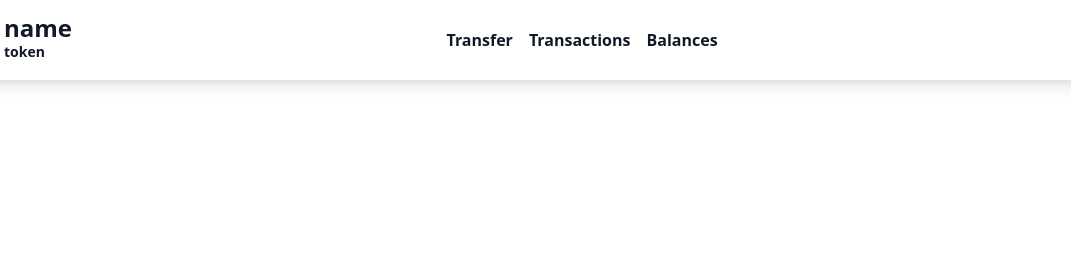
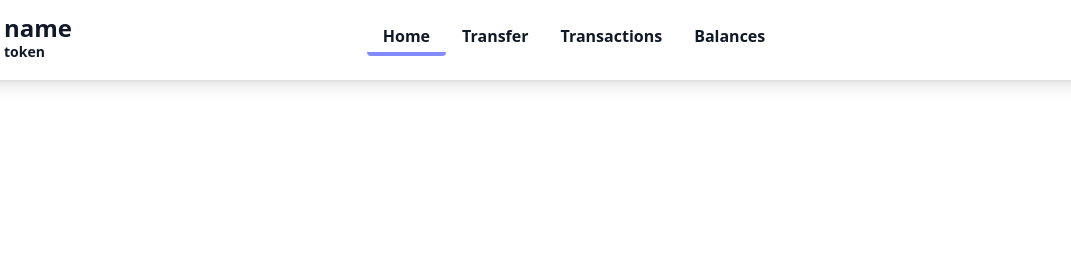
Before and after one commit to ConnecMent/platform, a website built with Vite: page frontend/homepage.html in a window 1280 px wide. Shown: the top 280 px of the page, 108-1179 px from the left. Built offline with nearby package versions, Linux system fonts and the light colour scheme.

Commit message:
change nav bar style

```diff
--- a/frontend/homepage.html
+++ b/frontend/homepage.html
@@ -33,21 +33,38 @@
         </div>
 
         <div class="flex">
+          <!-- if your page is active, add the class in your div link page -->
+          <!-- class="border-b-4 border-solid rounded border-indigo-400 pb-1 font-bold" -->
+
+          <div
+            class="border-b-4 border-solid rounded border-indigo-400 pb-1 font-bold"
+          >
+            <a href="./" class="mx-4 text-base leading-6 text-gray-900">Home</a>
+          </div>
+
+          <div class="font-semibold">
             <a
               href="./transfer.html"
-            class="ml-4 text-base font-semibold leading-6 text-gray-900"
+              class="mx-4 text-base leading-6 text-gray-900"
               >Transfer</a
             >
+          </div>
+
+          <div class="font-semibold">
             <a
               href="./transactionList.html"
-            class="ml-4 text-base font-semibold leading-6 text-gray-900"
+              class="mx-4 text-base leading-6 text-gray-900"
               >Transactions</a
             >
+          </div>
+
+          <div class="font-semibold">
             <a
               href="./usersindex.html"
-            class="ml-4 text-base font-semibold leading-6 text-gray-900"
+              class="mx-4 text-base leading-6 text-gray-900"
               >Balances</a
             >
+          </div>
         </div>
 
         <div class="flex">
```
Lines whose indentation alone changed are shown as unchanged.
